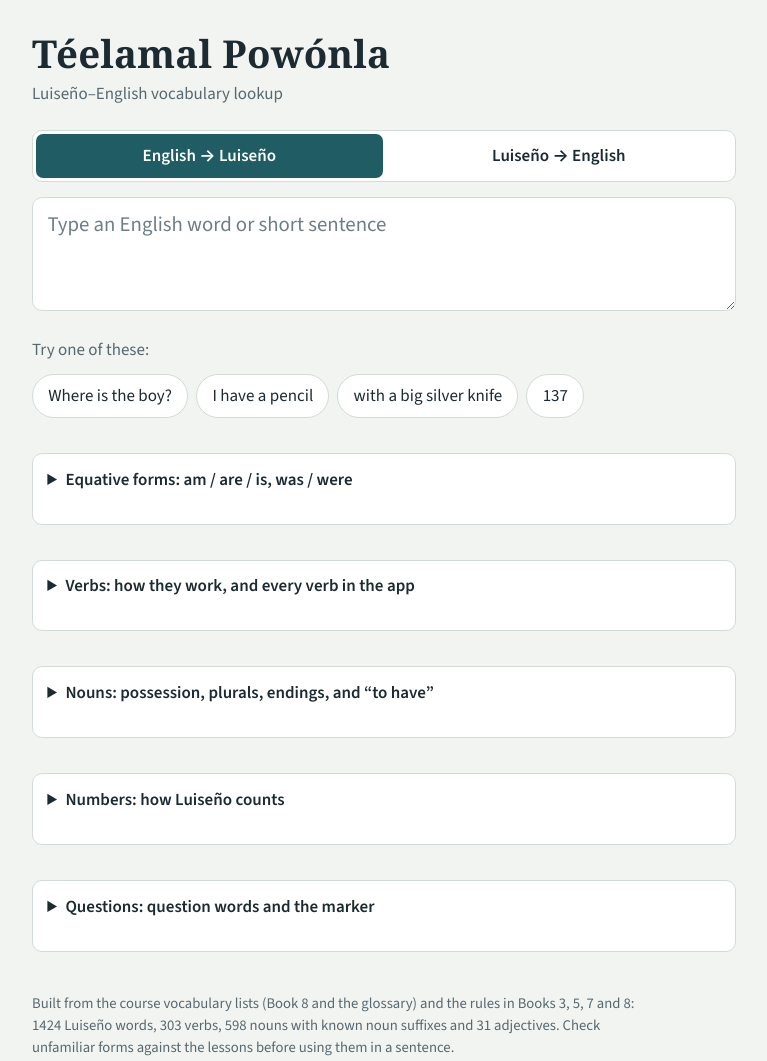
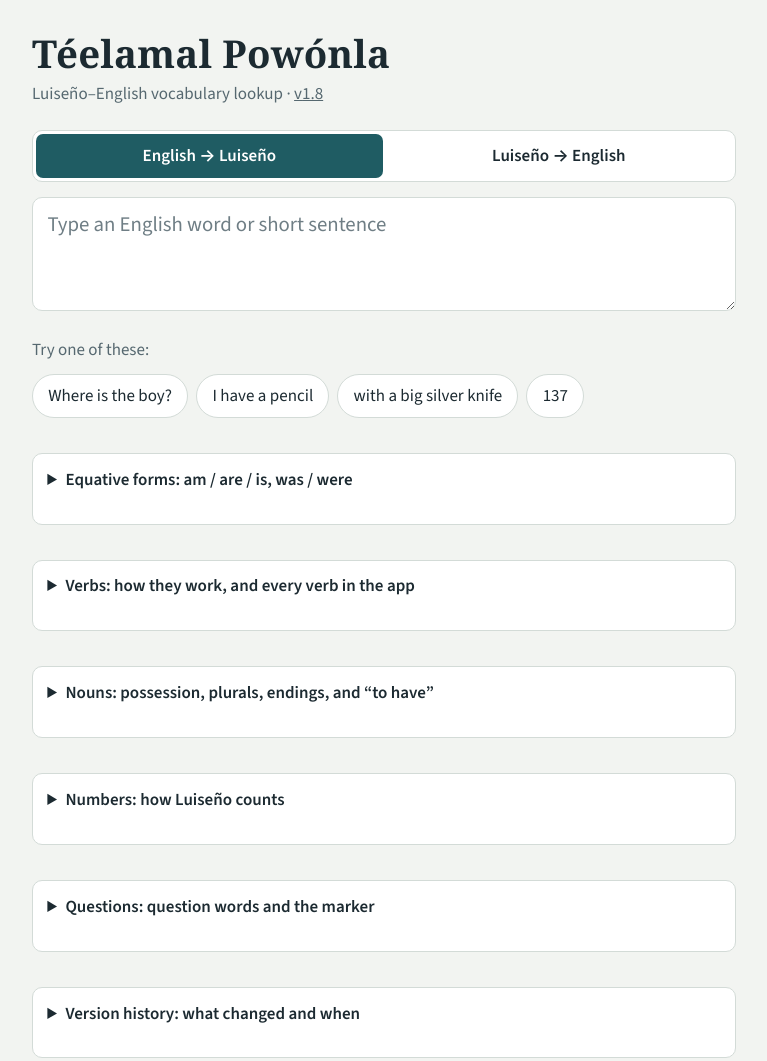
Before and after one commit to gacalac/calacattack-site, a plain HTML site: page luiseno-lookup.html in a window 1280 px wide. Shown: the top 1061 px of the page, without its empty margins (256-1023 px from the left). Drawn offline with nearby package versions, Linux system fonts and the light colour scheme; a web font is replaced by a local one.

Commit message:
Update luiseno-lookup.html

```diff
--- a/luiseno-lookup.html
+++ b/luiseno-lookup.html
@@ -245,7 +245,7 @@
 <body>
 <main>
   <h1>Téelamal Powónla</h1>
-  <p class="sub">Luiseño–English vocabulary lookup</p>
+  <p class="sub">Luiseño–English vocabulary lookup · <a href="#cref" id="verlink" style="color:inherit">v<span id="verno"></span></a></p>
 
   <div class="modes" role="group" aria-label="Translation direction">
     <button type="button" id="modeEn" aria-pressed="true">English → Luiseño</button>
@@ -361,6 +361,12 @@
       <li><strong>Time:</strong> numbers take the endings too: <span class="lu">kavíkvinga</span> “at seven,” <span class="lu">táppaananga supúlnga pa'áq</span> “at eleven.”</li>
     </ul>
     <p class="fine">From Book 7, Lesson 5 (Interrogative Words), and Book 4.</p>
+  </details>
+
+  <details class="ref" id="cref">
+    <summary>Version history: what changed and when</summary>
+    <div id="clog" class="vlist-group"></div>
+    <p class="fine">Versions before 1.8 were reconstructed from my working notes, so they have no dates. From 1.8 on, each update adds an entry here.</p>
   </details>
 
   <p class="note" id="note"></p>
@@ -2760,6 +2766,35 @@ document.querySelectorAll('#chars button').forEach(b => b.addEventListener('clic
 buildVerbList();
 $('note').textContent = 'Built from the course vocabulary lists (Book 8 and the glossary) and the rules in Books 3, 5, 7 and 8: ' +
   new Set(DATA.map(d => d[1])).size + ' Luiseño words, ' + VERBS.size + ' verbs, ' + NOUNS.size + ' nouns with known noun suffixes and ' + ADJS.size + ' adjectives. Check unfamiliar forms against the lessons before using them in a sentence.';
+/*CHANGELOG-START*/
+const APP_VERSION = '1.8';
+const CHANGELOG = [
+  { v: '1.8', d: '2026-11-25', items: ['Added this version history and the version number in the header.'] },
+  { v: '1.7', d: '2026-11-22', items: [
+    'Irregular verbs now come from the books (Book 8, Lessons 16 to 20): míyx, híx, ’áaw, qál, qáala, wón, ’áax, món, plus stress-shift futures and past usitatives (míyxuk, ’áaxuk).',
+    'The irregular present habitual and -ma commands (míyxma, ’áa’ma, mónma) are used in the verb tables and in reverse lookup.',
+    'New sentence types: be + a place, “say something” (híx), “Be good!”, “Be located at school!”, and equatives that are not in the present (míyxmaan, míyquş).',
+    'Fixed: the simple future of consonant-final verbs now ends in -an (Lesson 19). Before, it fell back to “will be -ing”. This changed 46 verbs.',
+    'Known gaps: some adjective equatives (“The man is sick”), “usually” with regular verbs, and “say” with a specific thing said.'] },
+  { v: '1.6', d: '', items: ['Fixed the plural of “old woman” to néenishlam.', 'The app is now one standalone HTML page.'] },
+  { v: '1.5', d: '', items: ['Added Book 8 Lessons 14 and 16: a noun possessing a noun, “to have” (’áawq, qáala, ’ómmaq, yáawaq), and the question word háx / hík / híkchum forms.'] },
+  { v: '1.4', d: '', items: ['Added Book 8 Lessons 7, 8, 9 and 22: verbs as nouns, -ki possession, and “want to” (-vichu) forms.'] },
+  { v: '1.3', d: '', items: ['Added Book 6 Lessons 12 and 13: object pronouns and inanimate object forms.', 'Noun plurals, possessive prefixes and object endings (-nga, -ngay, -yuk, -tal, -man).'] },
+  { v: '1.2', d: '', items: ['Added numbers (Books 3, 5 and 7) and question words.'] },
+  { v: '1.1', d: '', items: ['Added verb conjugation: present, past, future, habitual, commands, and “not”, with a verb table for each verb.'] },
+  { v: '1.0', d: '', items: ['First version: English to Luiseño and Luiseño to English vocabulary lookup, the equative chart (am / are / is, was / were), and simple phrase translation.'] }
+];
+(function () {
+  try {
+    const vn = document.getElementById('verno'); if (vn) vn.textContent = APP_VERSION;
+    const box = document.getElementById('clog'); if (!box) return;
+    box.innerHTML = CHANGELOG.map(e => '<h3>Version ' + e.v + (e.d ? ' <span class="g">' + e.d + '</span>' : '') + '</h3><ul class="vrules" style="padding:0 0 0 1.2rem">' +
+      e.items.map(i => '<li>' + i.replace(/&/g, '&amp;').replace(/</g, '&lt;') + '</li>').join('') + '</ul>').join('');
+    const link = document.getElementById('verlink');
+    if (link) link.addEventListener('click', ev => { ev.preventDefault(); const r = document.getElementById('cref'); r.open = true; r.scrollIntoView(); });
+  } catch (e) {}
+})();
+/*CHANGELOG-END*/
 setMode('en');
 
 </script>
```
